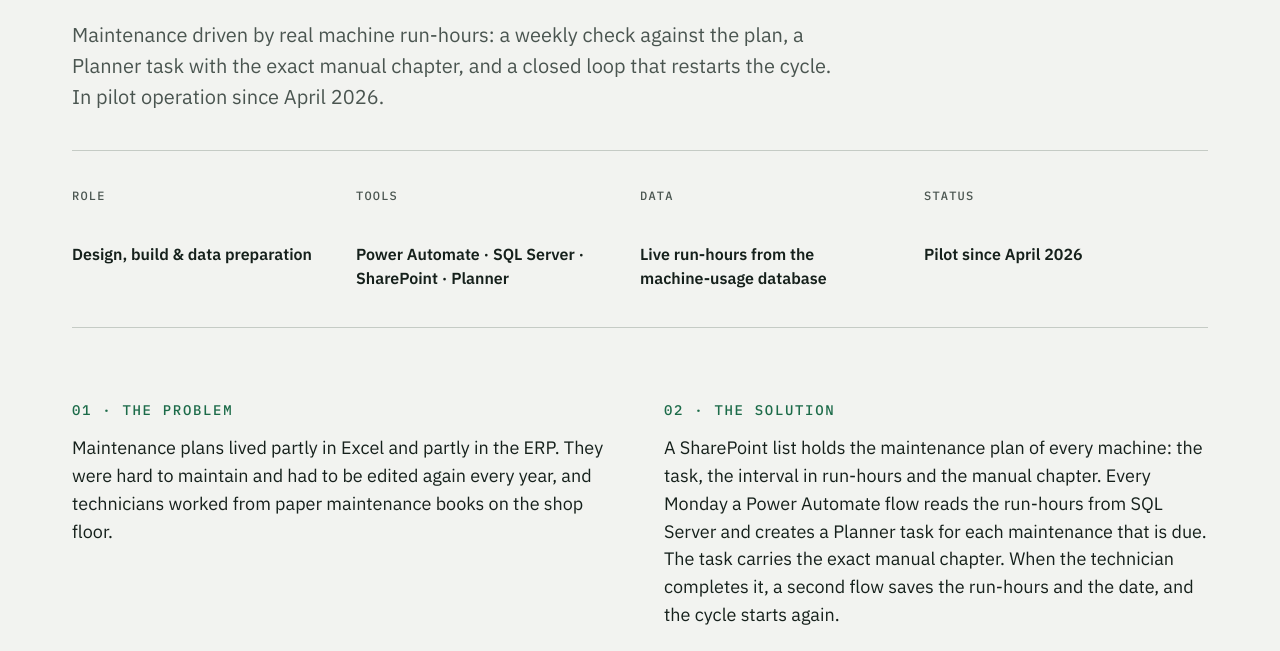
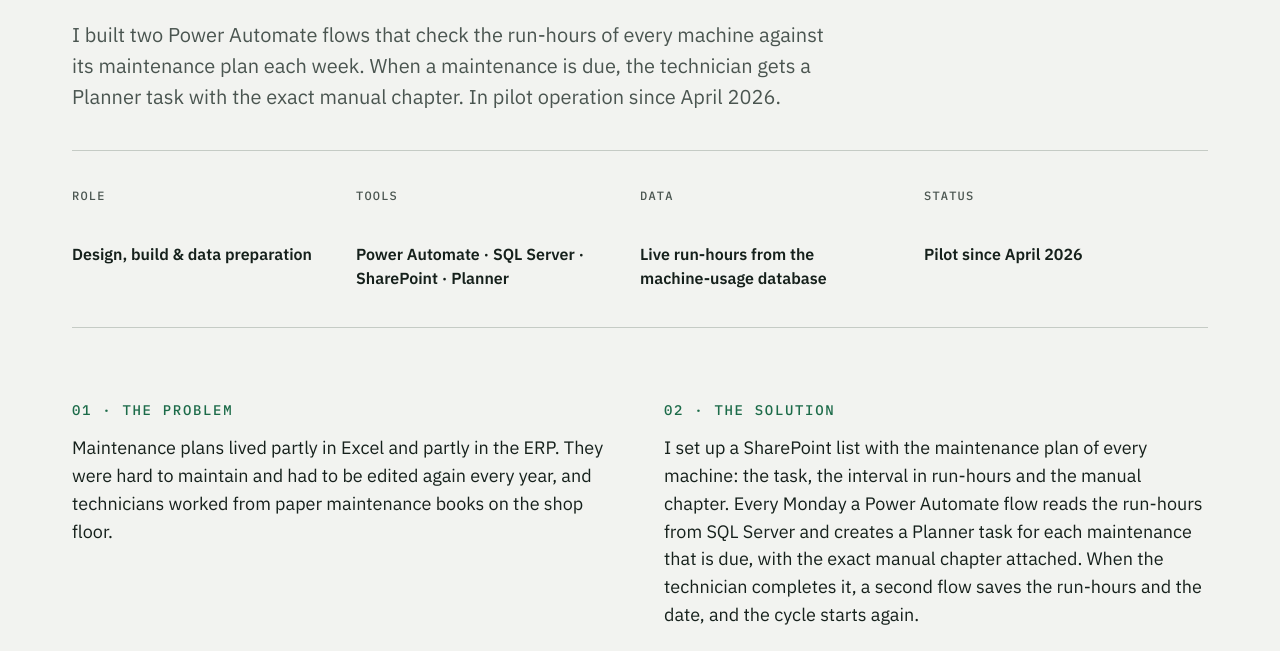
Before and after one commit to erikasz/erikasz.github.io, a plain HTML site: page maintenance.html in a window 1280 px wide. Shown: the part 301-952 px from the top of the page. Drawn offline with Linux system fonts and the light colour scheme.

Commit message:
Add files via upload

```diff
--- a/maintenance.html
+++ b/maintenance.html
@@ -24,7 +24,7 @@
 <section class="cs-hero">
 <div class="eyebrow">Case study · Process automation</div>
 <h1>Usage-Based Preventive Machine Maintenance</h1>
-<p class="lead">Maintenance driven by real machine run-hours: a weekly check against the plan, a Planner task with the exact manual chapter, and a closed loop that restarts the cycle. In pilot operation since April 2026.</p>
+<p class="lead">I built two Power Automate flows that check the run-hours of every machine against its maintenance plan each week. When a maintenance is due, the technician gets a Planner task with the exact manual chapter. In pilot operation since April 2026.</p>
 <div class="facts">
 <div><div class="k">Role</div><div class="v">Design, build &amp; data preparation</div></div>
 <div><div class="k">Tools</div><div class="v">Power Automate · SQL Server · SharePoint · Planner</div></div>
@@ -40,7 +40,7 @@
 </div>
 <div>
 <h2 class="label">02 · The solution</h2>
-<p class="big">A SharePoint list holds the maintenance plan of every machine: the task, the interval in run-hours and the manual chapter. Every Monday a Power Automate flow reads the run-hours from SQL Server and creates a Planner task for each maintenance that is due. The task carries the exact manual chapter. When the technician completes it, a second flow saves the run-hours and the date, and the cycle starts again.</p>
+<p class="big">I set up a SharePoint list with the maintenance plan of every machine: the task, the interval in run-hours and the manual chapter. Every Monday a Power Automate flow reads the run-hours from SQL Server and creates a Planner task for each maintenance that is due, with the exact manual chapter attached. When the technician completes it, a second flow saves the run-hours and the date, and the cycle starts again.</p>
 </div>
 </section>
 
```
